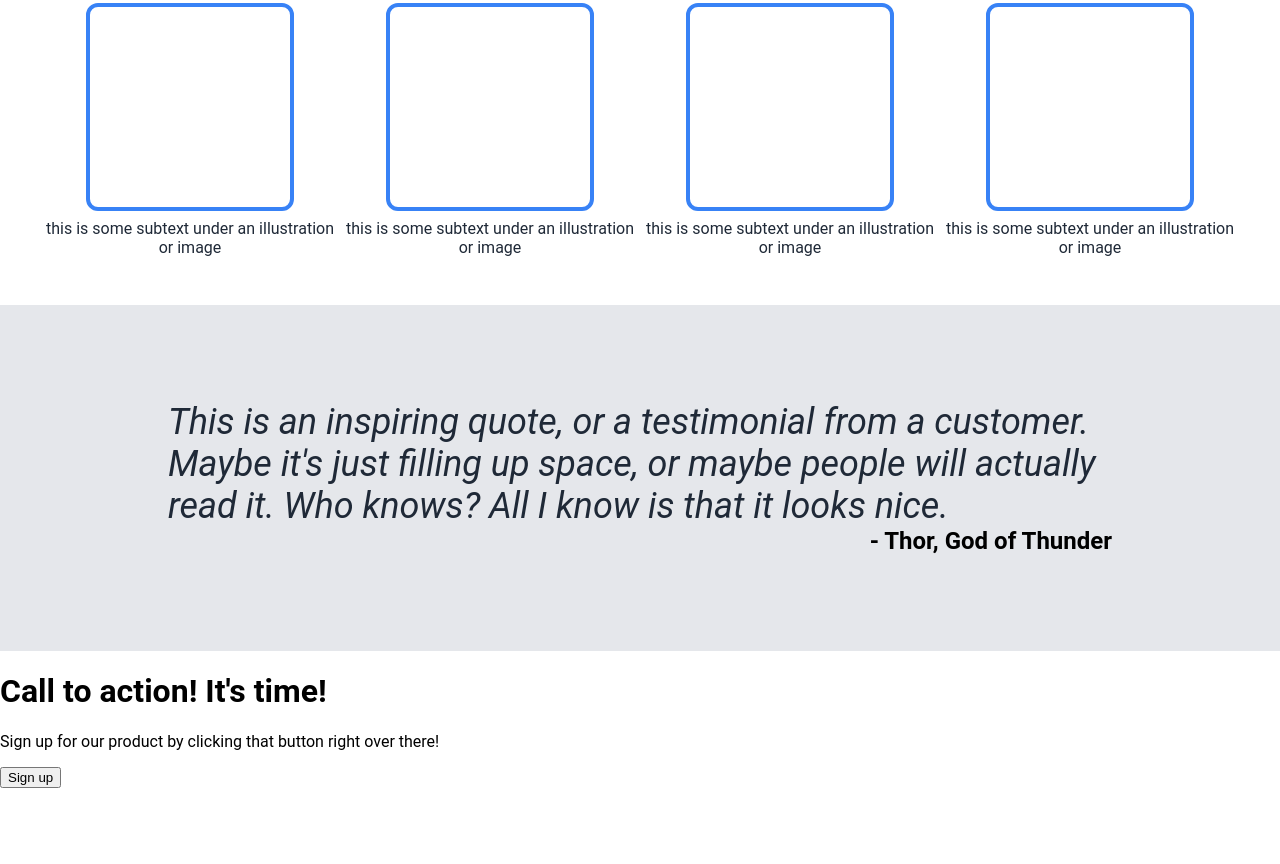
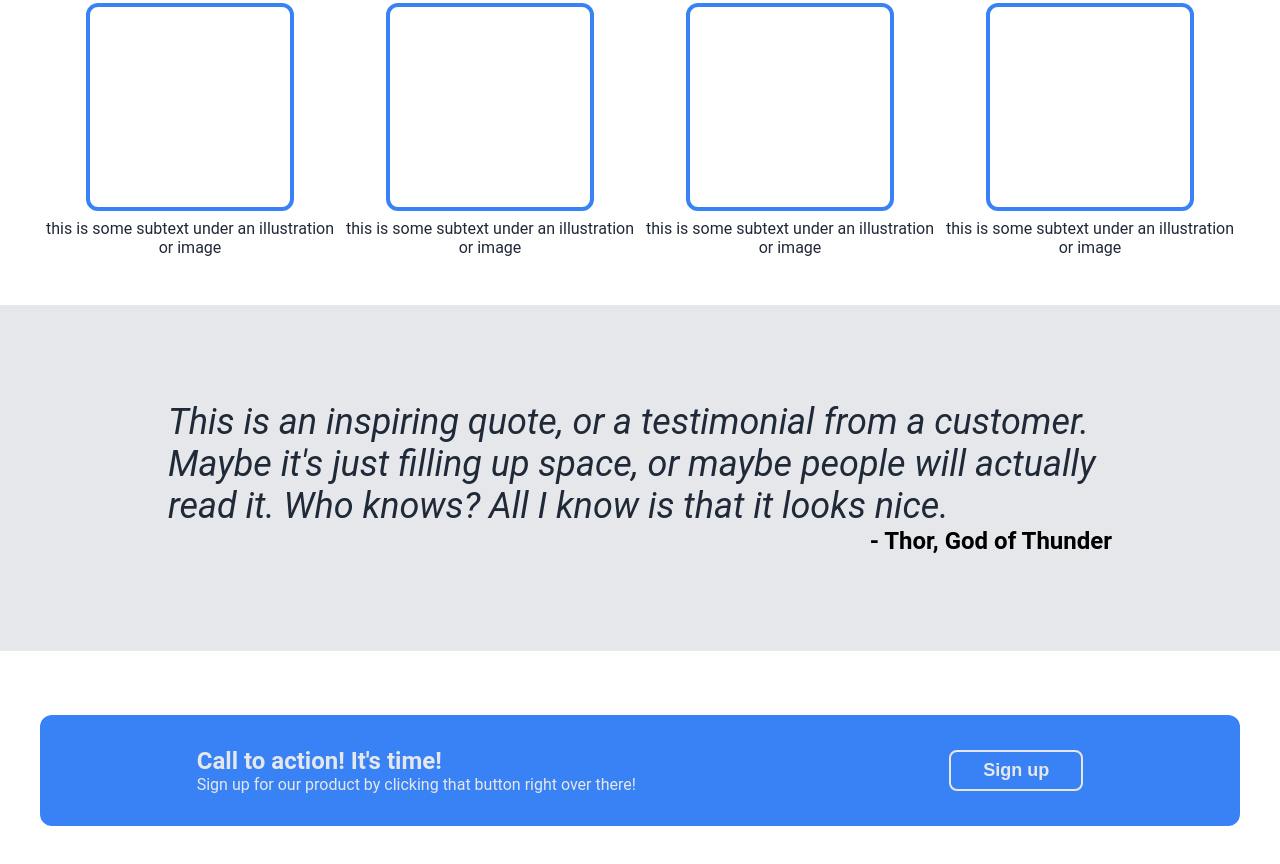
Before and after one commit to TSPMP/odin-landing-page, a plain HTML site: page index.html in a window 1280 px wide. Shown: the part 691-1555 px from the top of the page. Before the commit the page ends 1479 px from the top, so only its background shows below. Drawn offline with Linux system fonts and the light colour scheme.

Commit message:
Style call-to-action

```diff
--- a/style.css
+++ b/style.css
@@ -8,7 +8,8 @@ html, body {
 .section-container-header,
 .section-container-hero,
 .section-container-information,
-.section-container-quotation {
+.section-container-quotation,
+.section-container-call-to-action {
     display: flex;
     justify-content: center;
     align-items: center;
@@ -22,7 +23,11 @@ html, body {
     background-color: #E5E7EB;
 }
 
-.header, .hero, .information, .quotation {
+.header,
+.hero,
+.information,
+.quotation,
+.call-to-action {
     width: 1200px;
     box-sizing: border-box;
 }
@@ -166,3 +171,38 @@ html, body {
     font-weight: bolder;
     font-style: normal;
 }
+
+.section-container-call-to-action
+{
+    padding: 64px 0;
+}
+
+.call-to-action {
+    padding: 32px 0;
+    background-color: #3882F6;
+    color: #E5E7EB;
+    border-radius: 12px;
+    display: flex;
+    justify-content: space-around;
+    align-items: center;
+}
+
+.call-to-action h1,
+.call-to-action p {
+    margin: 0;
+    padding: 0;
+}
+
+.call-to-action h1 {
+    font-size: 24px;
+}
+
+.call-to-action button {
+    padding: 8px 32px;
+    background-color: #3882F6;
+    color: #E5E7EB;
+    font-size: 18px;
+    font-weight: 700;
+    border: 2px solid #E5E7EB;
+    border-radius: 8px;
+}
```
